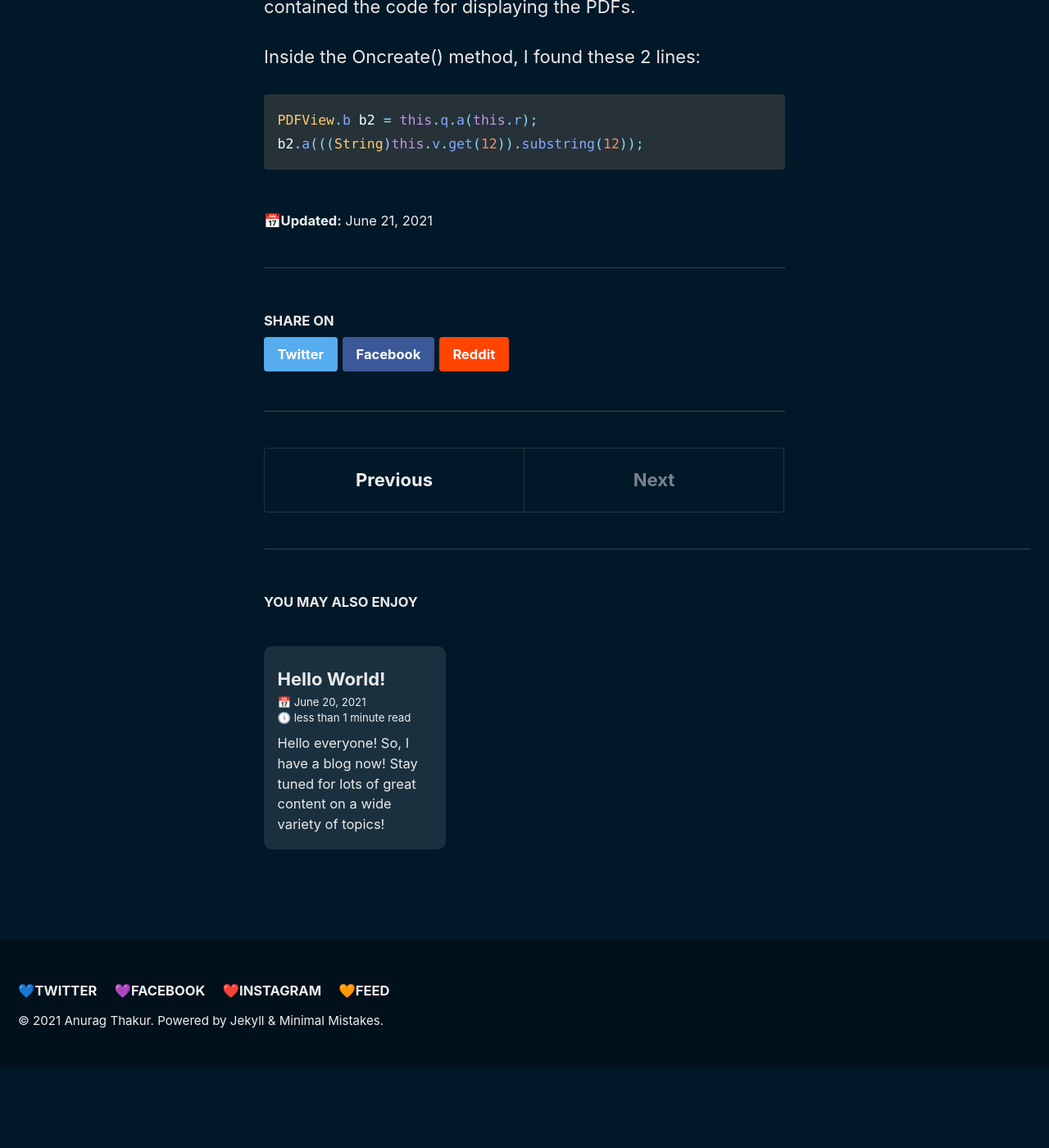
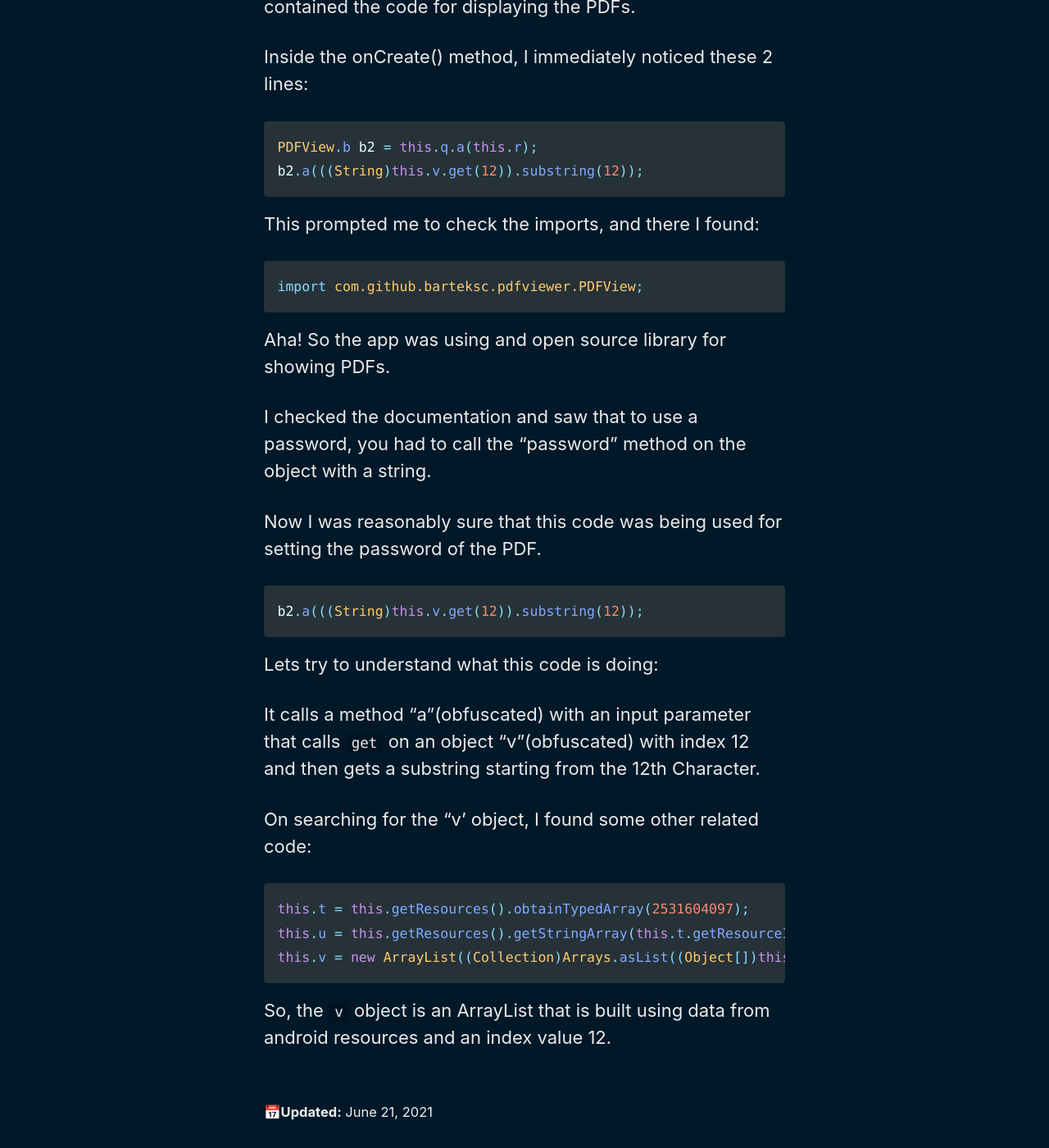
Before and after one commit to thesourceofcode/thesourceofcode.github.io, a Jekyll site: the page built from _posts/2021-06-21-extracting-pwd-android-apktool.md, in a window 1280 px wide and 1400 px high, scrolled down 2288 px. Shown: the whole window at 82% size. Built offline with Jekyll 4.4.1, drawn with Linux system fonts in a browser that asks for light colours; cached includes are drawn as plain includes; before the commit the page ends 3589 px from its top, so only the background shows below that.

Commit message:
First artc

````diff
--- a/_posts/2021-06-21-extracting-pwd-android-apktool.md
+++ b/_posts/2021-06-21-extracting-pwd-android-apktool.md
@@ -38,9 +38,39 @@ There I found what I was looking for!
 
 There was a file named ```PDFViewActivity.java```, which contained the code for displaying the PDFs.
 
-Inside the Oncreate() method, I found these 2 lines:
+Inside the onCreate() method, I immediately noticed these 2 lines:
 
 ```java
 PDFView.b b2 = this.q.a(this.r);
 b2.a(((String)this.v.get(12)).substring(12));
 ```
+
+This prompted me to check the imports, and there I found:
+
+```java
+import com.github.barteksc.pdfviewer.PDFView;
+```
+
+Aha! So the app was using and open source library for showing PDFs.
+
+I checked the documentation and saw that to use a password, you had to call the "password" method on the object with a string.
+
+Now I was reasonably sure that this code was being used for setting the password of the PDF.
+
+```java
+b2.a(((String)this.v.get(12)).substring(12));
+```
+
+Lets try to understand what this code is doing:
+
+It calls a method "a"(obfuscated) with an input parameter that calls ```get``` on an object "v"(obfuscated) with index 12 and then gets a substring starting from the 12th Character.
+
+On searching for the "v' object, I found some other related code:
+
+```java
+this.t = this.getResources().obtainTypedArray(2531604097);
+this.u = this.getResources().getStringArray(this.t.getResourceId(12, 0));
+this.v = new ArrayList((Collection)Arrays.asList((Object[])this.u));
+```
+
+So, the ```v``` object is an ArrayList that is built using data from android resources and an index value 12.
````
